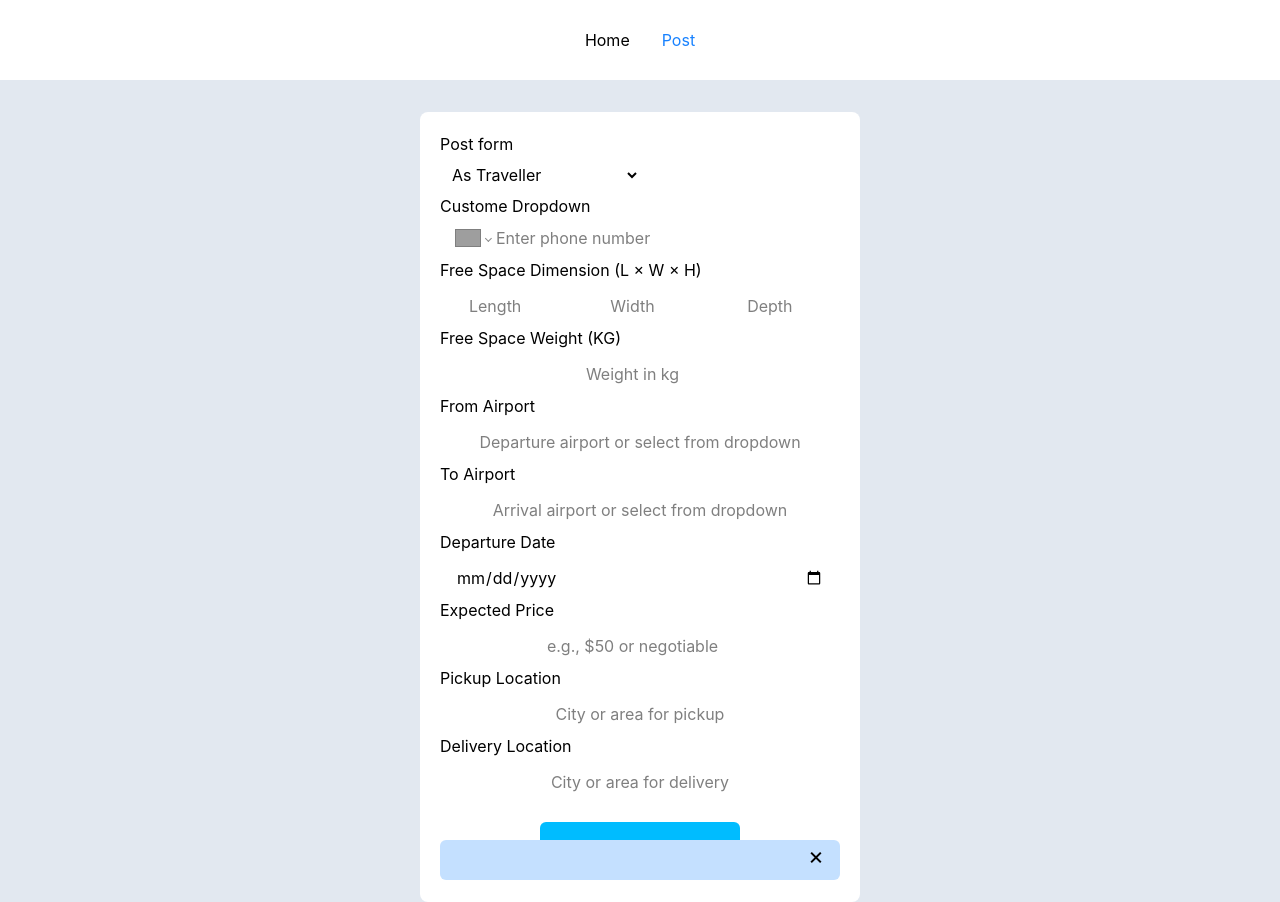
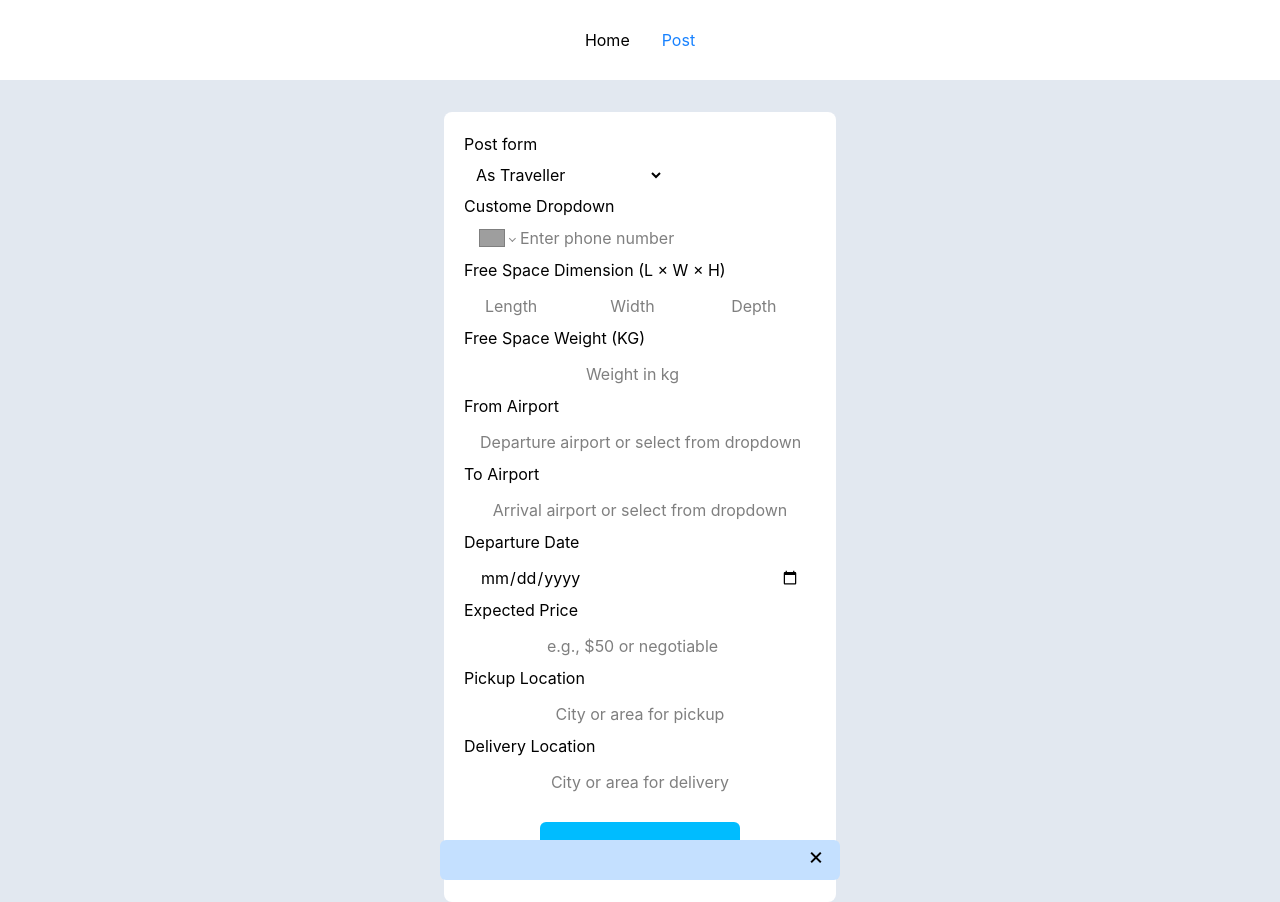
Before and after one commit to rahatsikderpro/parcel-delivery-website, a React (Vite) app: page /form in a window 1280 px wide. Built offline with nearby package versions, Linux system fonts and the light colour scheme; grey boxes are pictures that could not be loaded.

Commit message:
scrollbar hide

```diff
--- a/src/App.jsx
+++ b/src/App.jsx
@@ -11,7 +11,7 @@ function App() {
 
   return (
     <>
-      <div className="bg-(--background) min-h-dvh">
+      <div className="bg-(--background)  min-h-dvh">
         <BrowserRouter>
           <Header />
           {/* <Snackbar/> */}
--- a/src/Compunents/Feed/Feed.jsx
+++ b/src/Compunents/Feed/Feed.jsx
@@ -54,13 +54,13 @@ console.log("allPosts", allPosts);
     <div className="">
 
       {!allPosts ? (
-        <div className="text-center bg-(--background-secondary) max-w-110 mx-auto min-h-20"> Nothing to show</div>
+        <div className="text-center bg-(--background-secondary) max-w-110 mx-auto min-h-20 "> Nothing to show</div>
       ) : (
         allPosts.map((data, index) => {
           return (
             <div
               key={index}
-              className="p-4 m-5 bg-(--background-secondary) mx-auto rounded-lg -md w-full max-w-110 flex flex-col "
+              className="p-4 m-5 bg-(--background-secondary) mx-auto rounded-lg -md w-full max-w-98 flex flex-col"
             >
               <div className="mx-auto  w-full p-3 rounded-md">
                 {data.role == "Sender" ? (
@@ -106,7 +106,7 @@ console.log("allPosts", allPosts);
       )}
       {/*<div>{airports[0].name}</div>*/}
 
-      <div></div>
+      <div className="pb-10 text-center">The End</div>
       <div></div>
       <div></div>
       <div></div>
--- a/src/Compunents/Form/Form.jsx
+++ b/src/Compunents/Form/Form.jsx
@@ -102,7 +102,7 @@ function Form() {
   };
 
   return (
-    <div className="bg-(--background-secondary) mx-auto rounded-lg -md w-full max-w-110 flex items-center justify-center">
+    <div className="bg-(--background-secondary) mx-auto rounded-lg -md w-full max-w-98 flex items-center justify-center">
       <Snackbar show={snackbar.show} text={snackbar.text} />
       <form onSubmit={handleSend} className="w-full max-w-110">
         <div className="w-full max-w-110 mx-auto p-5">
--- a/src/index.css
+++ b/src/index.css
@@ -23,3 +23,7 @@
 
   outline: none;
 }
+
+body::-webkit-scrollbar {
+  display: none;
+}
```
